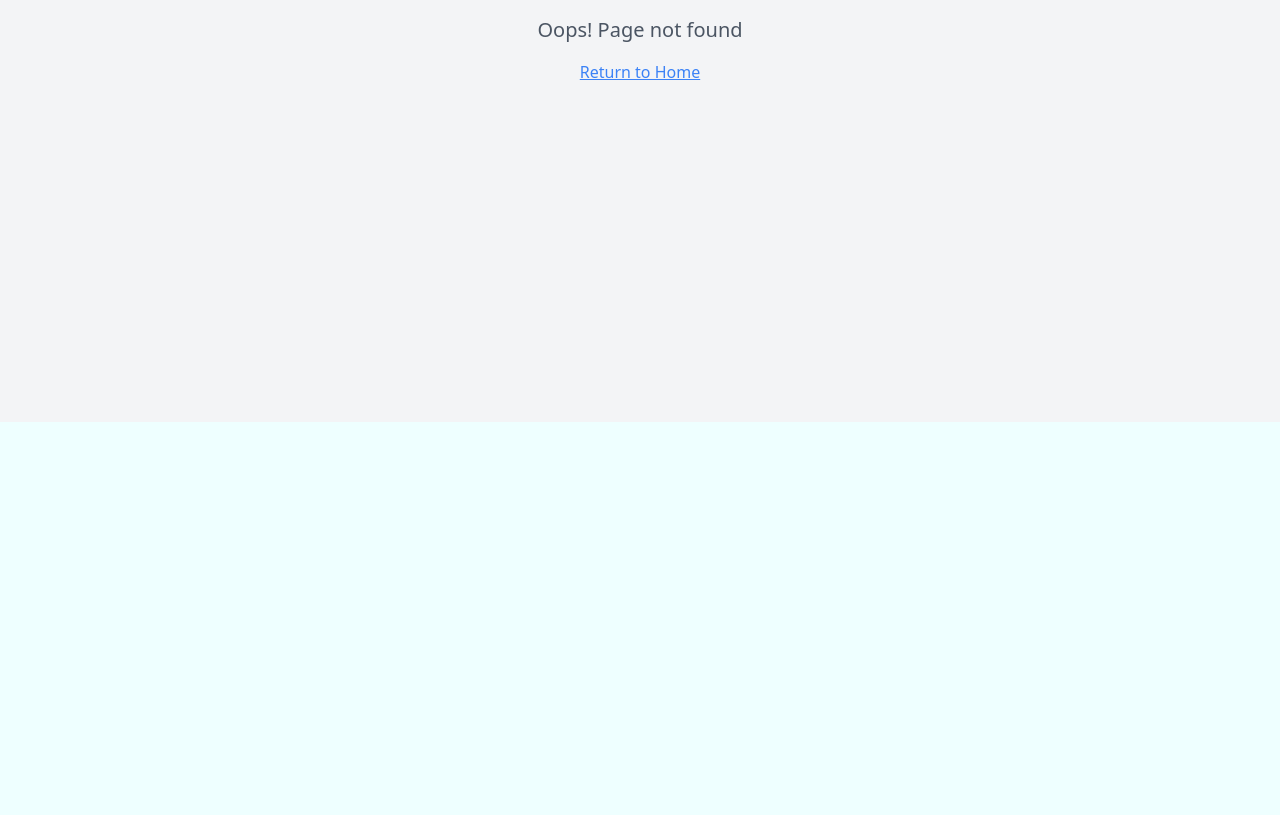
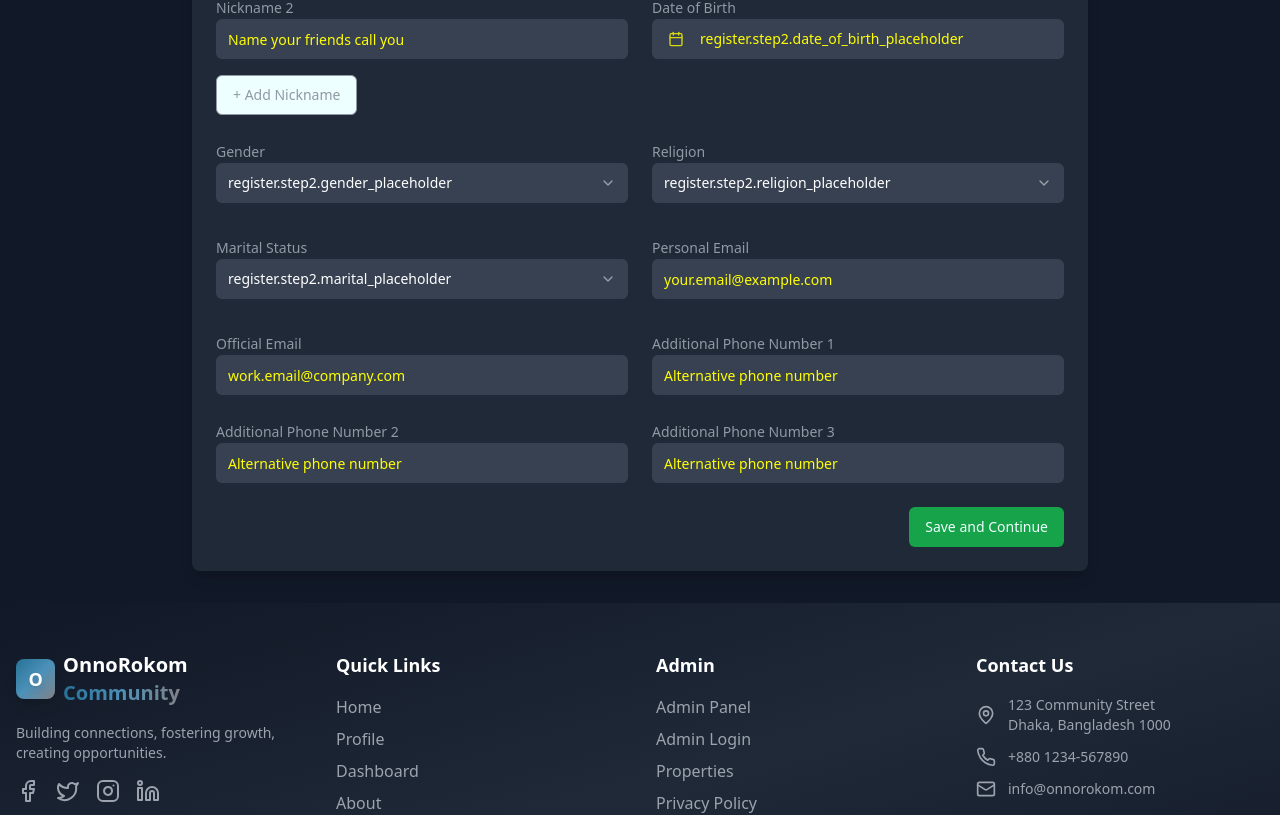
Before and after one commit to ABsiddk/rokoman-social-sphere, a React (Vite) app: page /register2 in a window 1280 px wide. Before the commit this address had no page. Shown: the part 378-1193 px from the top of the page. Before the commit the page ends 800 px from the top, so only its background shows below. Built offline with nearby package versions, Linux system fonts and the light colour scheme.

Commit message:
feat: Create registerelement2 page
Create a new page component named `registerelement2` and display personal information options on it.

```diff
--- a/src/App.tsx
+++ b/src/App.tsx
@@ -13,6 +13,7 @@ import Dashboard from "./pages/Dashboard";
 import Admin from "./pages/Admin";
 import Login from "./pages/Login";
 import Registerelement1 from "./pages/registerelement1";
+import Registerelement2 from "./pages/registerelement2";
 import NotFound from "./pages/NotFound";
 
 const queryClient = new QueryClient();
@@ -33,6 +34,7 @@ const App = () => (
                 <Route path="/admin" element={<Admin />} />
                 <Route path="/login" element={<Login />} />
                 <Route path="/register" element={<Registerelement1 />} />
+                <Route path="/register2" element={<Registerelement2 />} />
                 {/* ADD ALL CUSTOM ROUTES ABOVE THE CATCH-ALL "*" ROUTE */}
                 <Route path="*" element={<NotFound />} />
               </Routes>
--- /dev/null
+++ b/src/pages/registerelement2.tsx
@@ -0,0 +1,85 @@
+
+import React from 'react';
+import Header from '../components/Header';
+import Footer from '../components/Footer';
+import PersonalInfoStepContainer from '../components/registration/steps/PersonalInfoStepContainer';
+import { RegistrationData } from '../components/registration/RegistrationForm';
+
+const Registerelement2 = () => {
+  // Initialize with empty personal info data
+  const [registrationData, setRegistrationData] = React.useState<RegistrationData>({
+    phone: '',
+    countryCode: '+88',
+    password: '',
+    confirmPassword: '',
+    fullName: '',
+    nickNames: [],
+    dateOfBirth: '',
+    gender: '',
+    religion: '',
+    maritalStatus: '',
+    personalEmail: '',
+    officialEmail: '',
+    additionalPhones: [],
+    presentAddress: {
+      nationality: 'Bangladesh',
+      division: '',
+      district: '',
+      subDistrict: '',
+      villageHouseRoad: '',
+      zipCode: ''
+    },
+    permanentAddress: {
+      nationality: 'Bangladesh',
+      division: '',
+      district: '',
+      subDistrict: '',
+      villageHouseRoad: '',
+      zipCode: ''
+    },
+    sameAsPresentAddress: false,
+    occupation: '',
+    workplaceAddress: {
+      nationality: 'Bangladesh',
+      division: '',
+      district: '',
+      subDistrict: '',
+      villageHouseRoad: '',
+      zipCode: ''
+    },
+    specialNote: '',
+    startDate: '',
+    endDate: '',
+    currentlyWorking: false,
+    jobDescription: ''
+  });
+
+  const updateRegistrationData = (data: Partial<RegistrationData>) => {
+    setRegistrationData(prev => ({ ...prev, ...data }));
+  };
+
+  const handleComplete = () => {
+    console.log('Personal information completed:', registrationData);
+    // Handle completion logic here
+  };
+
+  return (
+    <div className="min-h-screen bg-gray-50 dark:bg-gray-900 transition-colors duration-300">
+      <Header />
+      <main className="container mx-auto px-4 py-8">
+        <div className="max-w-4xl mx-auto">
+          <div className="bg-white dark:bg-gray-800 rounded-lg shadow-lg p-6 transition-colors duration-300">
+            <PersonalInfoStepContainer
+              data={registrationData}
+              updateData={updateRegistrationData}
+              onComplete={handleComplete}
+            />
+          </div>
+        </div>
+      </main>
+      <Footer />
+    </div>
+  );
+};
+
+export default Registerelement2;
```
